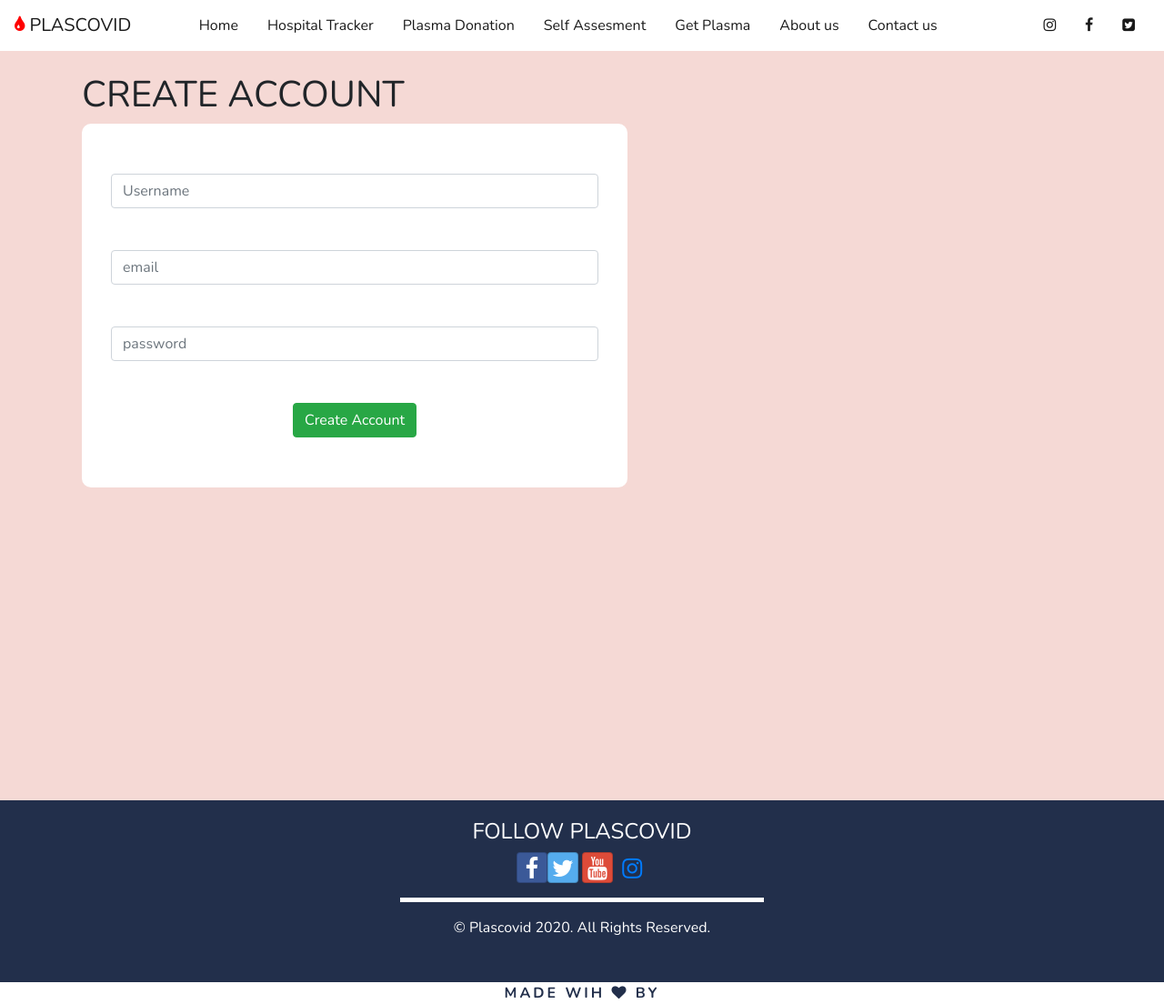
After one commit to NasarTarique/Plascovid, a Django app: page /home/userform in a window 1280 px wide. The commit adds this page. Shown: the whole page at 91% size. Run offline with Django 3.2, Linux system fonts and the light colour scheme; some libraries are stand-ins or nearby versions.

```diff
--- a/home/templates/home/donors.html
+++ b/home/templates/home/donors.html
@@ -8,7 +8,7 @@
   {% endblock %}
 
 {%  block body  %}
-<div class="message" style="height:100vh;">
+<div class="message" style="height:100vh; width:1200px">
 <div class="card text-center">
   <div class="card-body">
 <h5 class="card-title">You're Awesome</h5>
--- a/home/templates/home/layout.html
+++ b/home/templates/home/layout.html
@@ -37,6 +37,9 @@
           </li>
           <li class = "nav-item active mx-3 mx-xl-2">
 				  <a class="nav-link" href="{% url 'selfassesment' %}">Self Assesment</a>
+          </li>
+          <li class = "nav-item active mx-3 mx-xl-2">
+				  <a class="nav-link" href="{% url 'register' %}">Get Plasma</a>
           </li>
            <li class = "nav-item active mx-3 mx-xl-2">
             <a class="nav-link" href="">About us</a>
--- /dev/null
+++ b/home/templates/home/userform.html
@@ -0,0 +1,30 @@
+{% extends 'home/layout.html' %}
+  {% load static %}
+  {% block css %}
+    <!-- Custom CSS -->
+	<link rel="stylesheet" href="{% static 'home/app.css' %}">
+<title>Create Account</title>
+
+{% endblock %}
+
+{% block body %}
+<div class="createaccount" style="min-height:100vh; width:1100px; margin:auto" >
+		<h1 >CREATE ACCOUNT</h1>
+		{% if userexists == True %}
+		<div class="alert alert-primary" role="alert">
+			The username	{{ username  }}  is already taken
+		</div>
+		{% endif %}
+		<div class="logincard" style="min-width:300px;max-width:600px; height:400px;background-color:white;border-radius:10px" >
+				<form action="{% url 'userform' %}" method="POST" style="height:100%;width:100%">
+						{% csrf_token %}
+				<div class="login-container" style="display:grid;place-items:center;height:100%;padding:2rem">
+				<input type="text" aria-label=" Username " placeholder="Username" class="form-control" name="username"  >
+				<input type="text" aria-label="email" class="form-control" name="email"  placeholder="email">
+				<input type="password" aria-label=" password" class="form-control" name="password"  placeholder="password">
+				<input type="submit" class="btn btn-success" value="Create Account">
+
+				</div></form>
+		</div>
+</div>
+{% endblock %}
--- a/home/urls.py
+++ b/home/urls.py
@@ -8,5 +8,7 @@ urlpatterns = [
     path('contact', views.contact, name="contact"),
     path('donorform', views.donor, name="donorform"),
     path('register', views.register, name="register"),
-    path('submissions', views.submissions, name='submissions')
+    path('submissions', views.submissions, name='submissions'),
+    path('donorinfo', views.donorinfo, name='donorinfo'),
+    path('userform', views.userform, name='userform'),
 ]
--- a/home/views.py
+++ b/home/views.py
@@ -1,5 +1,6 @@
 from django.shortcuts import render, redirect
-from django.contrib.postgres.search import SearchVector, SearchQuery
+from django.contrib.postgres.search import SearchVector, SearchQuery, SearchRank
+from django.contrib.auth.models import User
 from .models import Hospitals, Donors
 
 import ssl
@@ -61,3 +62,30 @@ def submissions(request):
 
 def donor(request):
     return render(request, "home/donorform.html")
+
+
+def donorinfo(request):
+    if request.method == 'POST':
+        query = SearchQuery(request.POST.get('region')) & SearchQuery(request.POST.get('bloodgroup'))
+        vector = SearchVector('donorAddress') + SearchVector('donorCity') + SearchVector('donorBloodgroup')
+        documents = Donors.objects.annotate(rank=SearchRank(vector, query)).order_by('-rank')
+        return render(request, "home/info.html", {
+            'Donors':documents
+        })
+    return render(request, "home/info.html", {
+        'Donors': Donors.objects.all()
+    })
+
+
+def userform(request):
+    if request.method == 'POST':
+        if User.objects.filter(username=request.POST.get('username')):
+            return render(request, "home/userform.html",{
+                'userexists': True,
+                'username': request.POST.get('username')
+            })
+        user = User.objects.create_user(request.POST.get('username'), email=request.POST.get('email'), password=request.POST.get('password'))
+        user.save()
+    return render(request, "home/userform.html" ,{
+        'userexists': False
+    })
```
Also changed, not shown: home/models.py (+12 -1 lines), home/templates/home/info.html (added, +49 -0 lines), home/templates/home/userprofile.html (added).
